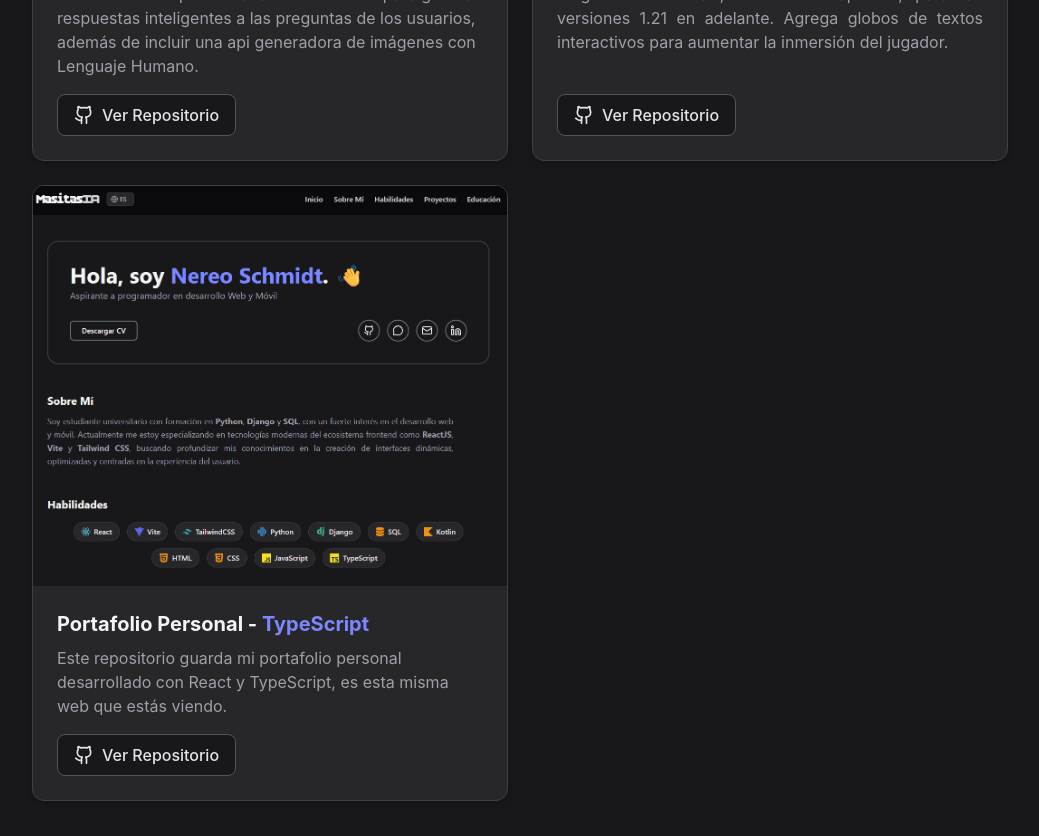
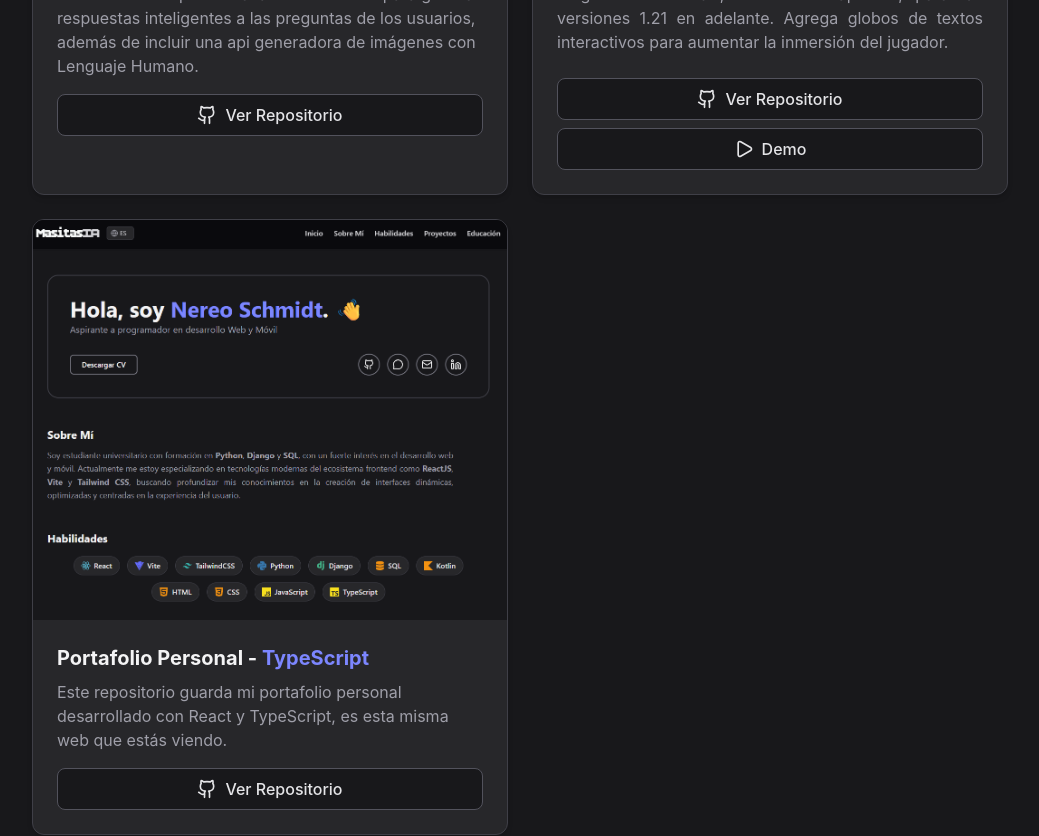
Before and after one commit to MasitasIA/Portafolio-React-MasitasIA, a React (Vite) app: page / in a window 1280 px wide. Shown: the part 1240-2076 px from the top of the page, without its empty margins (120-1159 px from the left). Built offline with nearby package versions, Linux system fonts and the light colour scheme.

Commit message:
Demo ChatGlobo (#6)

```diff
--- a/src/App.tsx
+++ b/src/App.tsx
@@ -3,7 +3,7 @@ import './index.css'
 
 import { SiReact, SiVite, SiTailwindcss, SiPython, SiDjango, SiKotlin, SiHtml5, SiCss3, SiJavascript, SiTypescript} from 'react-icons/si'
 import { FaDatabase } from 'react-icons/fa'
-import { Github, Mail, MessageCircle, Linkedin, Menu, X, Globe } from 'lucide-react'
+import { Github, Mail, MessageCircle, Linkedin, Menu, X, Globe, Play} from 'lucide-react'
 
 // 1. DICCIONARIO DE TRADUCCIONES
 const translations = {
@@ -16,7 +16,7 @@ const translations = {
     },
     skills: { title: 'Habilidades' },
     projects: {
-      title: 'Proyectos', repo: 'Ver Repositorio',
+      title: 'Proyectos', repo: 'Ver Repositorio', demo: "Demo",
       p1Desc: 'Bot de Discord que utiliza la API de Gemini para generar respuestas inteligentes a las preguntas de los usuarios, además de incluir una api generadora de imágenes con Lenguaje Humano.',
       p2Desc: 'Plugin de Minecraft, hecho en PaperMC, para las versiones 1.21 en adelante. Agrega globos de textos interactivos para aumentar la inmersión del jugador.',
       p3Desc: 'Este repositorio guarda mi portafolio personal desarrollado con React y TypeScript, es esta misma web que estás viendo.'
@@ -34,7 +34,7 @@ const translations = {
     },
     skills: { title: 'Skills' },
     projects: {
-      title: 'Projects', repo: 'View Repository',
+      title: 'Projects', repo: 'View Repository', demo: "Demo",
       p1Desc: 'Discord bot that uses the Gemini API to generate intelligent responses to user questions, plus an image generation API using natural language.',
       p2Desc: 'Minecraft plugin, made in PaperMC, for versions 1.21 and above. Adds interactive text balloons to increase player immersion.',
       p3Desc: 'This repository holds my personal portfolio developed with React and TypeScript, which is the website you are currently viewing.'
@@ -52,7 +52,7 @@ const translations = {
     },
     skills: { title: 'Competenze' },
     projects: {
-      title: 'Progetti', repo: 'Vedi Repository',
+      title: 'Progetti', repo: 'Vedi Repository', demo: "Demo",
       p1Desc: 'Bot di Discord che utilizza l\'API di Gemini per generare risposte intelligenti alle domande degli utenti, oltre a includere un\'API per la generazione di immagini con linguaggio naturale.',
       p2Desc: 'Plugin per Minecraft, realizzato in PaperMC, per le versioni 1.21 e successive. Aggiunge palloncini di testo interattivi per aumentare l\'immersione del giocatore.',
       p3Desc: 'Questo repository contiene il mio portfolio personale sviluppato con React e TypeScript, che è il sito web che stai visualizzando in questo momento.'
@@ -210,7 +210,7 @@ export default function App() {
               <div className="p-6 flex flex-col grow">
                 <h3 className="text-xl font-bold mb-2 text-zinc-100">Bot Discord Gemini - <span className="text-indigo-400">Python</span></h3>
                 <p className="text-zinc-400 mb-4">{t.projects.p1Desc}</p>
-                <div className="mt-auto">
+                <div className="mt-auto, flex flex-col gap-2">
                   <a href="https://github.com/MasitasIA/Discord-Gemini-Bot" target="_blank" rel="noopener noreferrer" className="inline-flex items-center justify-center gap-2 w-full sm:w-auto bg-zinc-900 hover:bg-zinc-700 text-zinc-200 border border-zinc-600 px-4 py-2 rounded-lg font-medium transition-colors">
                     <Github className="w-5 h-5" /> {t.projects.repo}
                   </a>
@@ -225,9 +225,12 @@ export default function App() {
               <div className="p-6 flex flex-col grow">
                 <h3 className="text-xl font-bold mb-2 text-zinc-100">ChatGlobo - <span className="text-indigo-400">Kotlin</span></h3>
                 <p className="text-zinc-400 mb-6 grow text-justify">{t.projects.p2Desc}</p>
-                <div className="mt-auto">
+                <div className="mt-auto, flex flex-col gap-2">
                   <a href="https://github.com/MasitasIA/ChatGlobo_Kotlin" target="_blank" rel="noopener noreferrer" className="inline-flex items-center justify-center gap-2 w-full sm:w-auto bg-zinc-900 hover:bg-zinc-700 text-zinc-200 border border-zinc-600 px-4 py-2 rounded-lg font-medium transition-colors">
                     <Github className="w-5 h-5" /> {t.projects.repo}
+                  </a>
+                  <a href="https://hangar.papermc.io/MasitasIA/ChatGlobo" target="_blank" rel="noopener noreferrer" className="inline-flex items-center justify-center gap-2 w-full sm:w-auto bg-zinc-900 hover:bg-zinc-700 text-zinc-200 border border-zinc-600 px-4 py-2 rounded-lg font-medium transition-colors">
+                    <Play className="w-5 h-5" /> {t.projects.demo}
                   </a>
                 </div>
               </div>
@@ -240,7 +243,7 @@ export default function App() {
               <div className="p-6 flex flex-col grow">
                 <h3 className="text-xl font-bold mb-2 text-zinc-100">Portafolio Personal - <span className="text-indigo-400">TypeScript</span></h3>
                 <p className="text-zinc-400 mb-4">{t.projects.p3Desc}</p>
-                <div className="mt-auto">
+                <div className="mt-auto, flex flex-col gap-2">
                   <a href="https://github.com/MasitasIA/Portafolio-React-MasitasIA" target="_blank" rel="noopener noreferrer" className="inline-flex items-center justify-center gap-2 w-full sm:w-auto bg-zinc-900 hover:bg-zinc-700 text-zinc-200 border border-zinc-600 px-4 py-2 rounded-lg font-medium transition-colors">
                     <Github className="w-5 h-5" /> {t.projects.repo}
                   </a>
```
